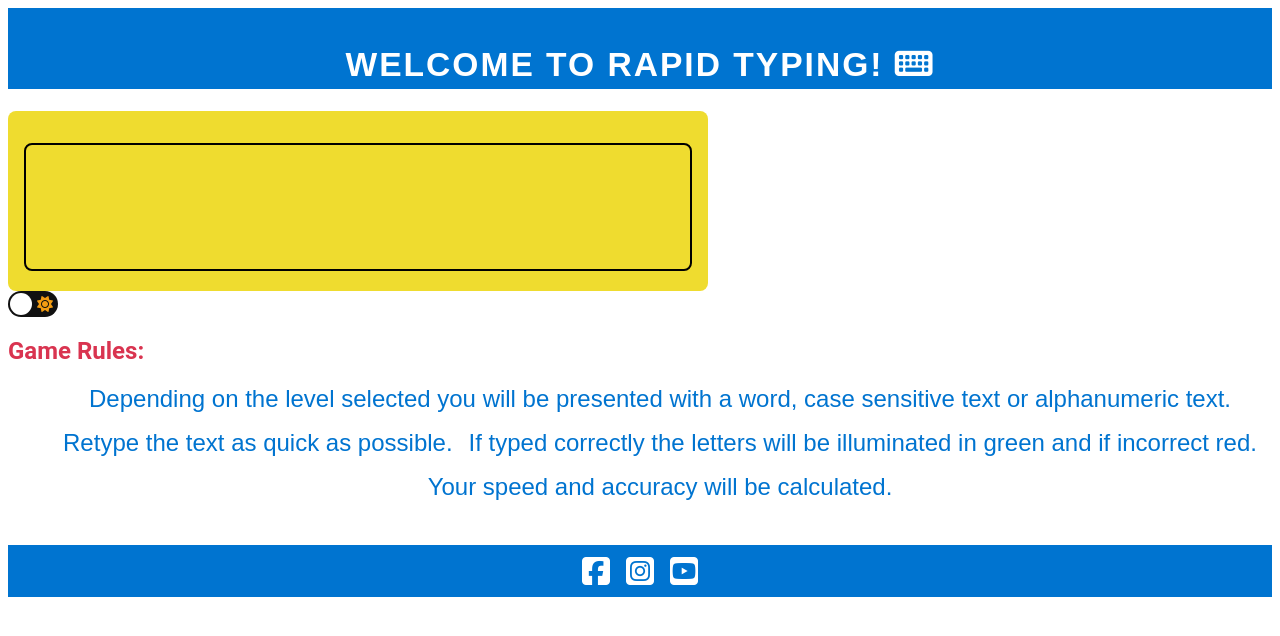
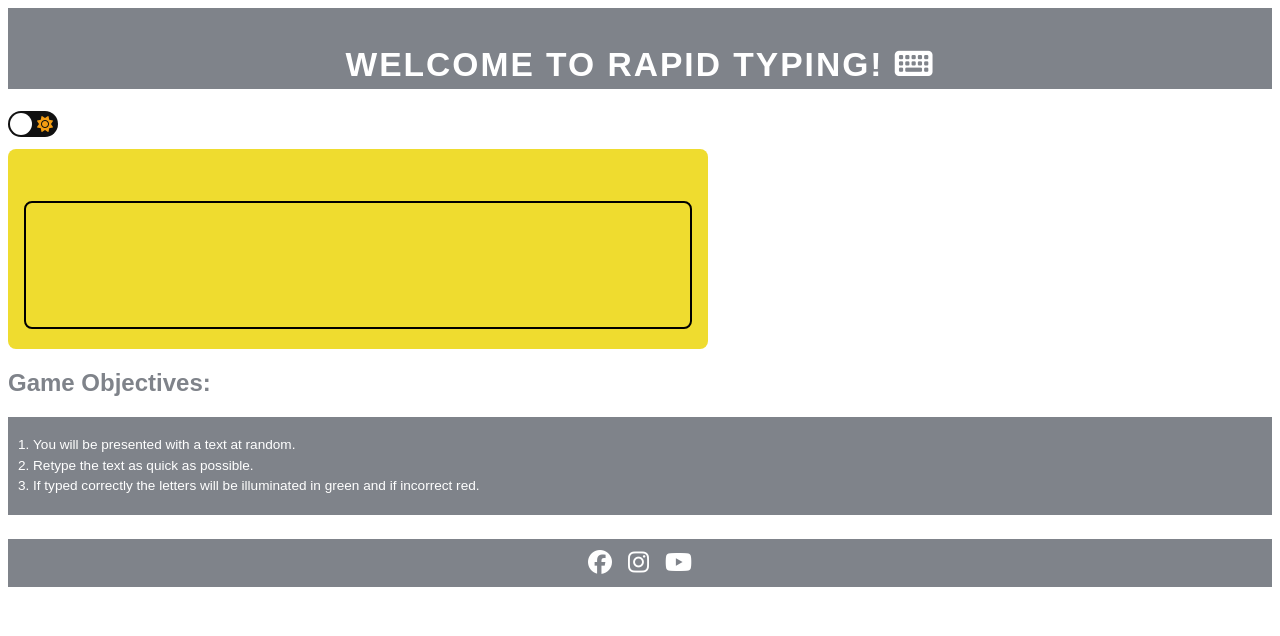
Before and after one commit to SashG91/Rapid-Typing, a plain HTML site: page index.html in a window 1280 px wide. Drawn offline with Linux system fonts and the light colour scheme; no server answers; files whose address does not match are found by name; a web font is replaced by a local one.

Commit message:
Add adjustments to CSS spacing and visuals

```diff
--- a/assets/css/style.css
+++ b/assets/css/style.css
@@ -8,11 +8,12 @@
   font-family: Roboto, sans-serif;
   color: white;
 }
+
 /* header and logo */
 
 header {
   width: 100%;
-  background-color: #0074d0;
+  background-color: rgb(127, 131, 138);
   padding-top: 10px;
 }
 
@@ -30,57 +31,31 @@ header h1 {
   padding: 5px;
 
 }
+
 /* game rules */
 section h2 {
-  color: rgb(217, 52, 80);
+  color: rgb(127, 131, 138);
 }
 
-.game-rules {
-  display: flex;
-    flex-wrap: wrap;
-    gap: 1rem;
-    justify-content: center;
-    align-items: center;
+.objectives-list {
   font-family: 'Bebas Neue', sans-serif;
-    list-style-type: none;
-    margin-top: 5px;
-    padding-bottom: 20px;
-    font-size: 150%;
-    color: #0074d0;
+  font-size: 85%;
+  background-color: rgb(127, 131, 138);
+  color: white;
+  line-height: 1.5;
+  padding: 5px;
+}
+
+ol {
+  padding-inline-start: 20px;
 
 }
 
-/* footer */
+/* quotes inputes & timer */
 
-footer {
-  background-color: #0074d0;
-  width: 100%;
-}
-
-footer li a:hover i {
-   color: white;
-   transform: rotate(-15deg) scale(1.3);
-}
-
-.socials {
-  list-style-type: none;
-  font-size: 100%;
-  display: flex;
-  flex-wrap: wrap;
-  gap: 1rem;
-  justify-content: center;
-  align-items: center;
-  padding: 10px;
-}
-
-footer a {
-  color: white;
-  justify-content: center;
-  align-items: center;
-}
-
-  body, .quote-input {
-    font-family:
+body,
+.quote-input {
+  font-family: 'Bebas Neue', sans-serif;
 }
 
 .container {
@@ -89,6 +64,7 @@ footer a {
   border-radius: .5rem;
   width: 700px;
   max-width: 100%;
+  height: 200px;
 }
 
 .timer {
@@ -111,7 +87,7 @@ footer a {
   outline: none;
   width: 100%;
   height: 8rem;
-    margin: auto;
+  margin-top: 20px;
   resize: none;
   padding: .5rem 1rem;
   font-size: 1rem;
@@ -131,6 +107,7 @@ footer a {
   text-decoration: underline;
 }
 
+/* dark and light mode */
 body.dark {
   background: #292C35;
 }
@@ -166,10 +143,9 @@ body.dark {
   transition: transform 0.2s linear;
 }
 
-.checkbox:checked + .label .ball {
+.checkbox:checked+.label .ball {
   transform: translateX(24px);
 }
-
 
 .fa-moon {
   color: #f1c40f;
@@ -178,3 +154,36 @@ body.dark {
 .fa-sun {
   color: #f39c12;
 }
+
+.theme-mode {
+  margin-bottom: 12px;
+}
+
+/* footer */
+
+footer {
+  background-color: rgb(127, 131, 138);
+  width: 100%;
+}
+
+footer li a:hover i {
+  color: white;
+  transform: rotate(-15deg) scale(1.3);
+}
+
+.socials {
+  list-style-type: none;
+  font-size: 150%;
+  display: flex;
+  flex-wrap: wrap;
+  gap: 1rem;
+  justify-content: center;
+  align-items: center;
+  padding: 10px;
+}
+
+footer a {
+  color: white;
+  justify-content: center;
+  align-items: center;
+}
--- a/index.html
+++ b/index.html
@@ -17,6 +17,15 @@
     <header>
         <h1 id="logo">Welcome to Rapid Typing! <i class="fas fa-keyboard"></i></h1>
     </header>
+    <!-- Light and Dark Theme button -->
+    <div class="theme-mode">
+        <input type="checkbox" class="checkbox" id="chk" />
+        <label class="label" for="chk">
+            <i class="fas fa-moon"></i>
+            <i class="fas fa-sun"></i>
+            <div class="ball"></div>
+        </label>
+    </div>
     <div>
         <div class="timer" id="timer"></div>
         <div class="container">
@@ -24,43 +33,32 @@
             <textarea id="quoteInput" class="quote-input" autofocus></textarea>
         </div>
     </div>
-    <!-- Light and Dark Theme button -->
-    <div>
-        <input type="checkbox" class="checkbox" id="chk" />
-        <label class="label" for="chk">
-            <i class="fas fa-moon"></i>
-            <i class="fas fa-sun"></i>
-            <div class="ball"></div>
-        </label>
-    </div>
+
 
     <section>
-        <h2>Game Rules:</h2>
-        <ol class="game-rules">
-            <li>Depending on the level selected you will be presented with a word, case sensitive text or alphanumeric
-                text.</li>
-            <li>Retype the text as quick as possible.</li>
-            <li>If typed correctly the letters will be illuminated in green and if incorrect red.</li>
-            <li>Your speed and accuracy will be calculated.</li>
-        </ol>
+        <h2>Game Objectives:</h2>
+        <div class="objectives-list">
+            <ol>
+                <li> You will be presented with a text at random.</li>
+                <li> Retype the text as quick as possible.</li>
+                <li> If typed correctly the letters will be illuminated in green and if incorrect red.</li>
+            </ol>
+        </div>
 
     </section>
     <footer>
         <ul class="socials">
             <li>
                 <a href="https://www.facebook.com/" target="_blank" rel="noopener"
-                    aria-label="Visit our Facebook page (opens in a new tab)"><i
-                        class="fab fa-2x fa-facebook-square"></i></a>
+                    aria-label="Visit our Facebook page (opens in a new tab)"><i class="fab fa-facebook"></i></a>
             </li>
             <li>
                 <a href="https://www.instagram.com/" target="_blank" rel="noopener"
-                    aria-label="Visit our Instagram page (opens in a new tab)"><i
-                        class="fab fa-2x fa-instagram-square"></i></a>
+                    aria-label="Visit our Instagram page (opens in a new tab)"><i class="fab fa-instagram"></i></a>
             </li>
             <li>
                 <a href="https://www.youtube.com/" target="_blank" rel="noopener"
-                    aria-label="Visit our Youtube page (opens in a new tab)"><i
-                        class="fab fa-2x fa-youtube-square"></i></a>
+                    aria-label="Visit our Youtube page (opens in a new tab)"><i class="fab fa-youtube"></i></a>
             </li>
 
         </ul>
```
Lines whose indentation alone changed are shown as unchanged.
